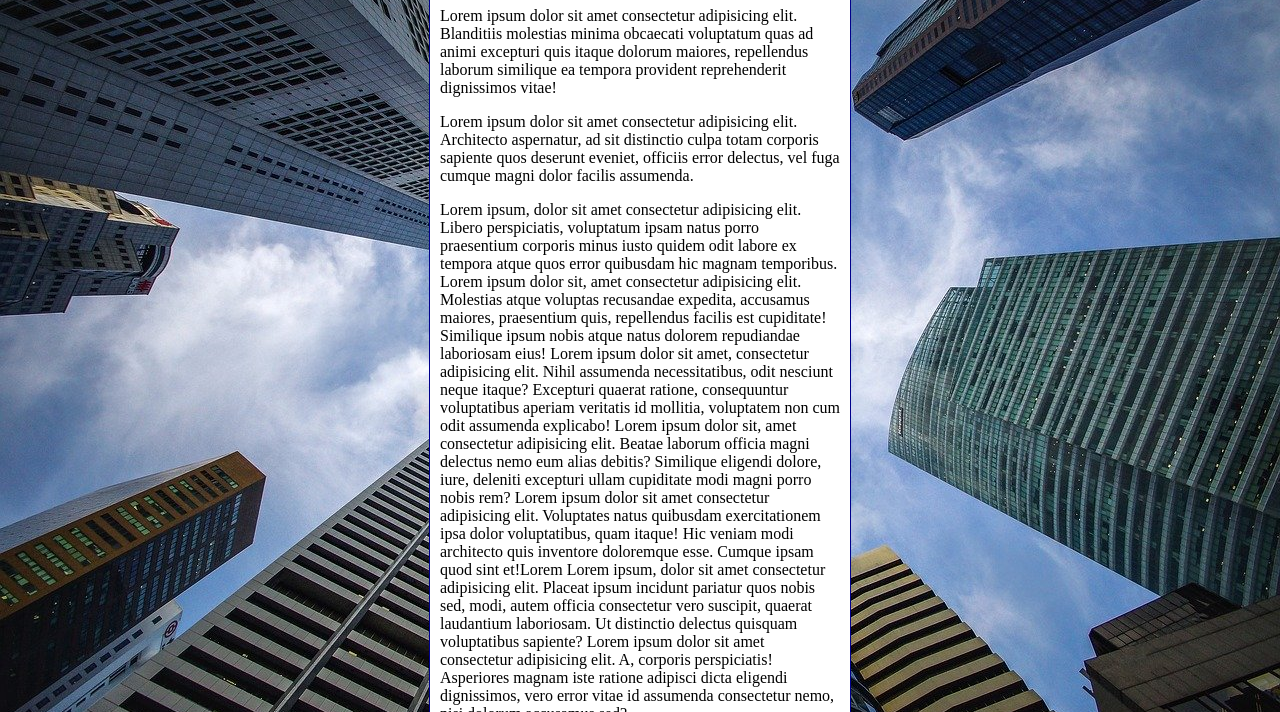
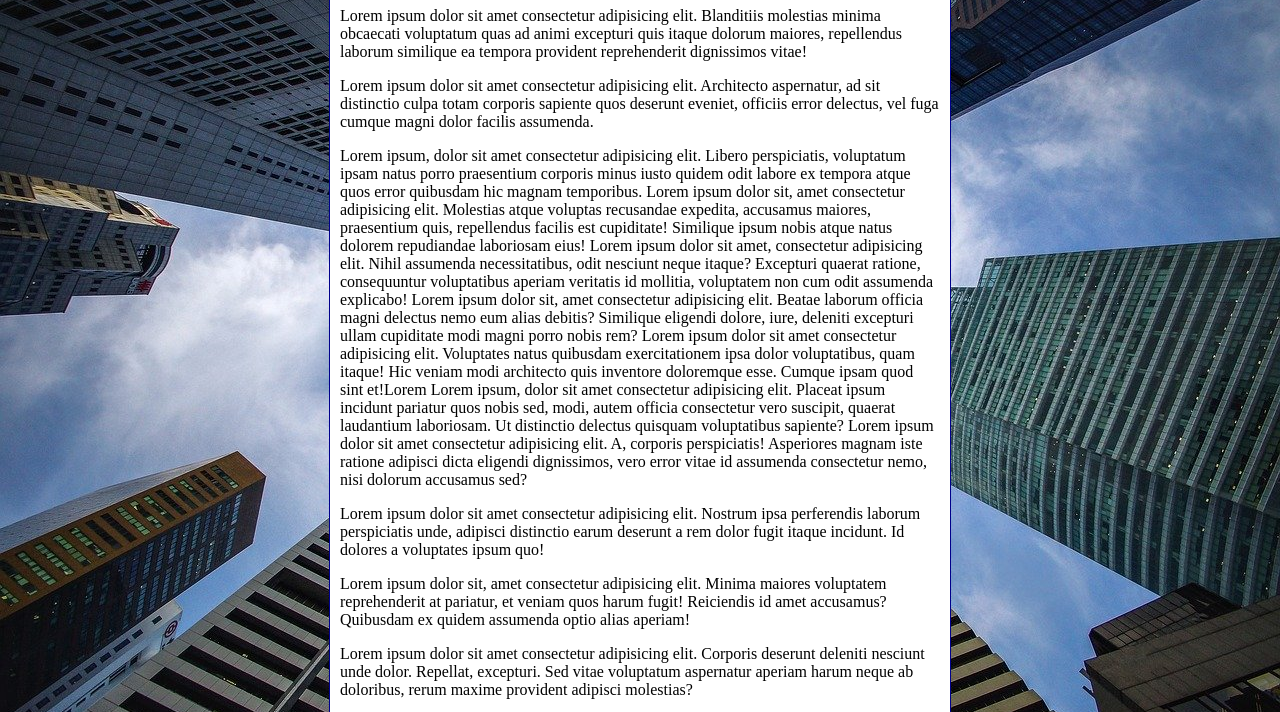
Before and after one commit to Tomazini2406/html-css, a plain HTML site: page exercícios/ex022/fundo006.html in a window 1280 px wide. Shown: the part 92-804 px from the top of the page. Drawn offline with Linux system fonts and the light colour scheme.

Commit message:
update fundo006.html

```diff
--- a/exercícios/ex022/fundo006.html
+++ b/exercícios/ex022/fundo006.html
@@ -4,22 +4,29 @@
     <meta charset="UTF-8">
     <meta http-equiv="X-UA-Compatible" content="IE=edge">
     <meta name="viewport" content="width=device-width, initial-scale=1.0">
-    <title>Document</title>
+    <title>Fundo Fixo de Tela</title>
     <style>
         body{
             height: 100vh;
-            background-color: black;
+
+            /*background-color: black;
             background-image: url('imagens/wallpaper002.jpg');
             background-position: center top;
             background-repeat: repeat-y;
             background-size: cover;
+            background-attachment: fixed;*/
 
+            /*shorthand background
+            color > image > position > repeat > [size] > attachment
+            */
+            background: black url('imagens/wallpaper002.jpg') center top repeat-y fixed;
+            background-size: cover;
         }
         main{
             background-color: white;
             border: 1px solid darkblue;
             padding: 10px;
-            width: 400px;
+            max-width: 600px;
             margin: auto;
             border-radius: 15px;
         }
```
